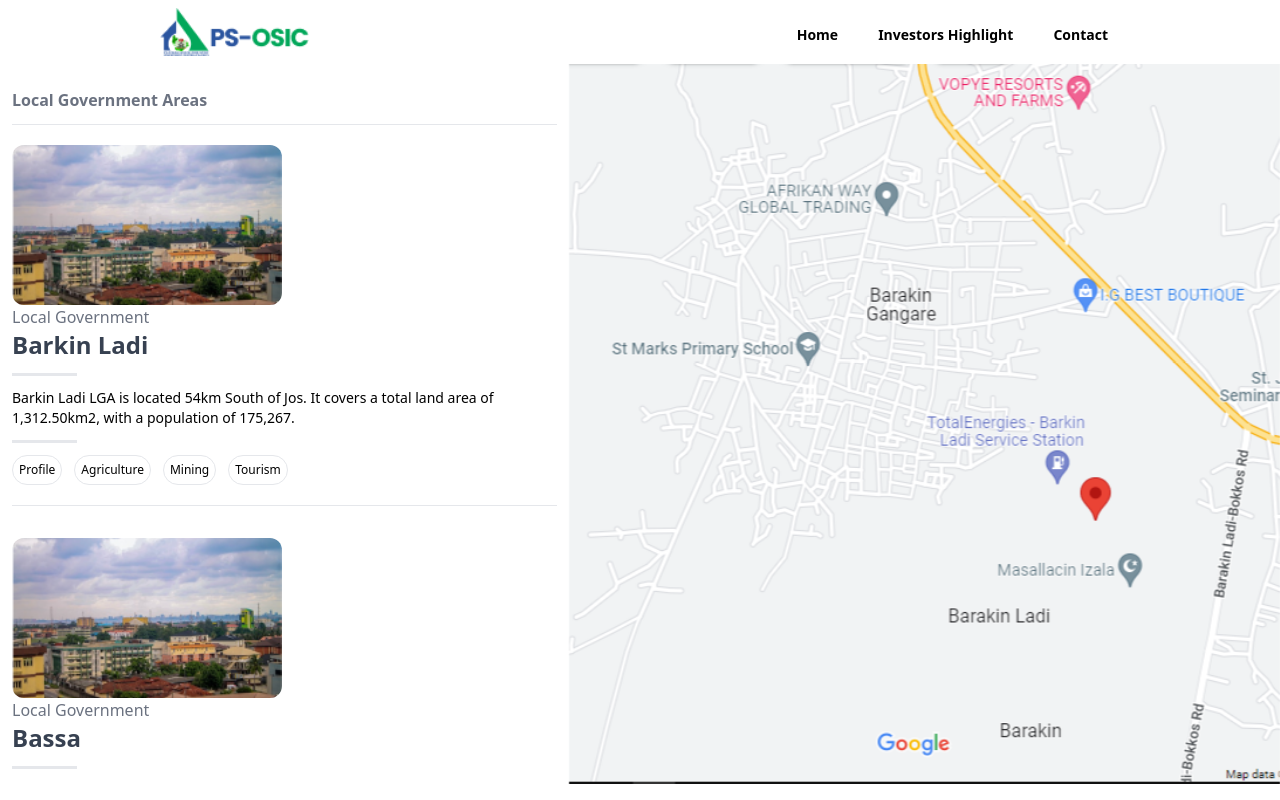
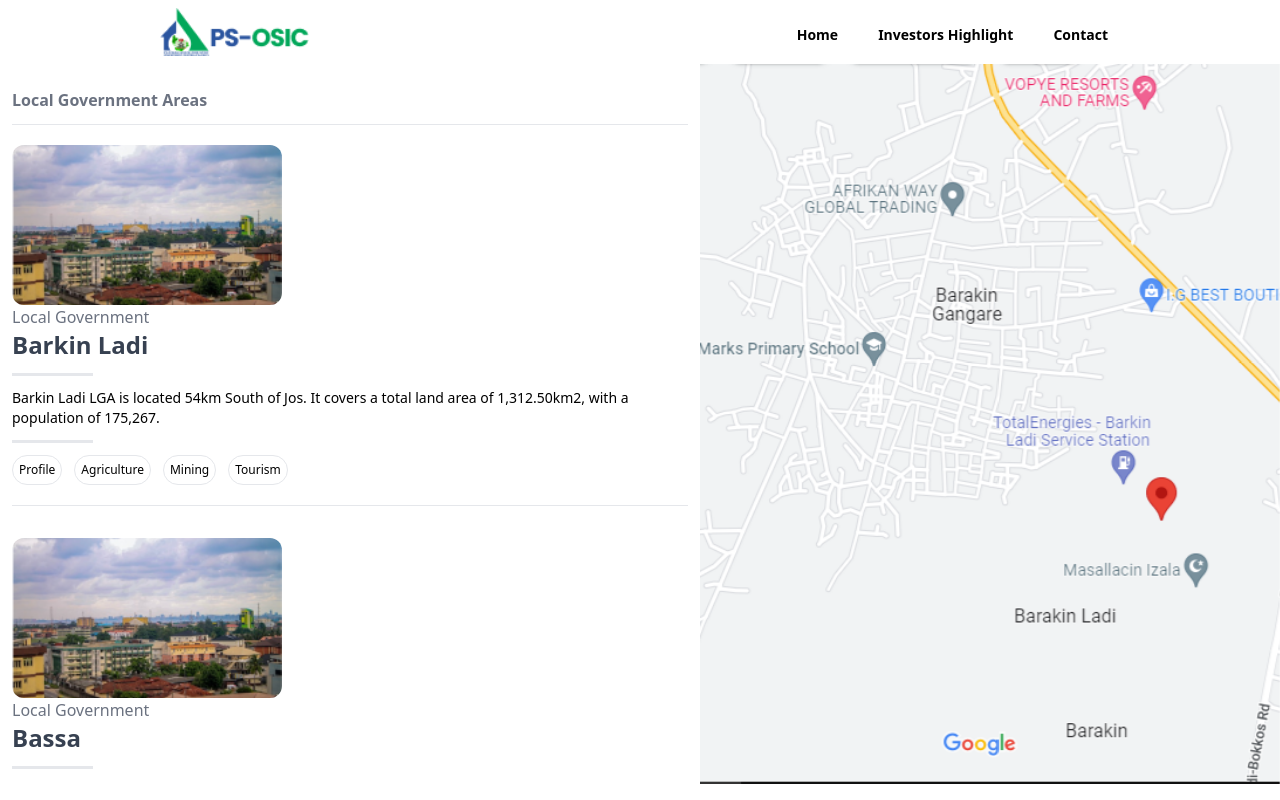
Before and after one commit to nHubNg/opengovapp, a React (Create React App) app: page /lga in a window 1280 px wide. Built offline with nearby package versions, Linux system fonts and the light colour scheme; what google-maps-react would draw is missing.

Commit message:
lga page responsiveness

```diff
--- a/src/pages/lga/Lga.jsx
+++ b/src/pages/lga/Lga.jsx
@@ -10,7 +10,7 @@ export default function Lga() {
     <>
       <Navbar />
       <div className="flex h-[calc(100vh_-_80px)] w-full">
-        <div className="md:flex-[4] h-full bg-white overflow-y-scroll">
+        <div className="md:block h-full bg-white overflow-y-scroll">
           {/* wrapper div */}
           <div className="p-3">
             <h3 className="py-3 font-semibold text-[#6B7280]">
@@ -28,7 +28,7 @@ export default function Lga() {
             ))}
           </div>
         </div>
-        <div className="md:flex-[5] md:h-full md:static absolute left-0 right-0 top-[80px] z-10">
+        <div className="hidden md:block md:h-full md:static absolute left-0 right-0 top-[80px]">
           <img className="w-full h-full object-cover" src={map} alt="map" />
           {/* <Map location={data} /> */}
         </div>
```
